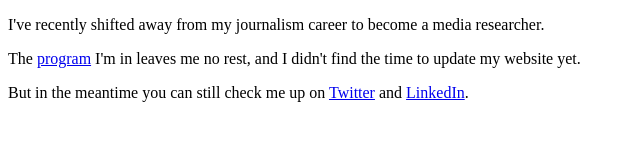
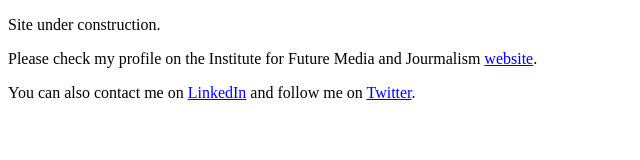
Before and after one commit to dragonzord/dragonzord.github.io, a plain HTML site: page index.html in a window 1280 px wide. Shown: the whole page, without its empty margins (0-640 px from the left). Drawn offline with Linux system fonts and the light colour scheme.

Commit message:
Update index.html

```diff
--- a/index.html
+++ b/index.html
@@ -5,7 +5,7 @@
   <link rel="stylesheet" type="text/css" href="CSS/index.css">
 </head>
 <body>
-  <p>I've recently shifted away from my journalism career to become a media researcher.</p>
-  <p>The <a href="http://joltetn.eu/">program</a> I'm in leaves me no rest, and I didn't find the time to update my website yet.</p>
-  <p>But in the meantime you can still check me up on <a href="https://twitter.com/danzonchambaud">Twitter</a> and <a href="https://www.linkedin.com/in/samuel-danzon-chambaud-51a46b49">LinkedIn</a>.</p>
+  <p>Site under construction.</p>
+  <p>Please check my profile on the Institute for Future Media and Jourmalism <a href="https://fujomedia.eu/people/3342/">website</a>.</p>
+  <p>You can also contact me on <a href="https://www.linkedin.com/in/samuel-danzon-chambaud-51a46b49">LinkedIn</a> and follow me on <a href="https://twitter.com/danzonchambaud">Twitter</a>.</p>
 </body>
```
